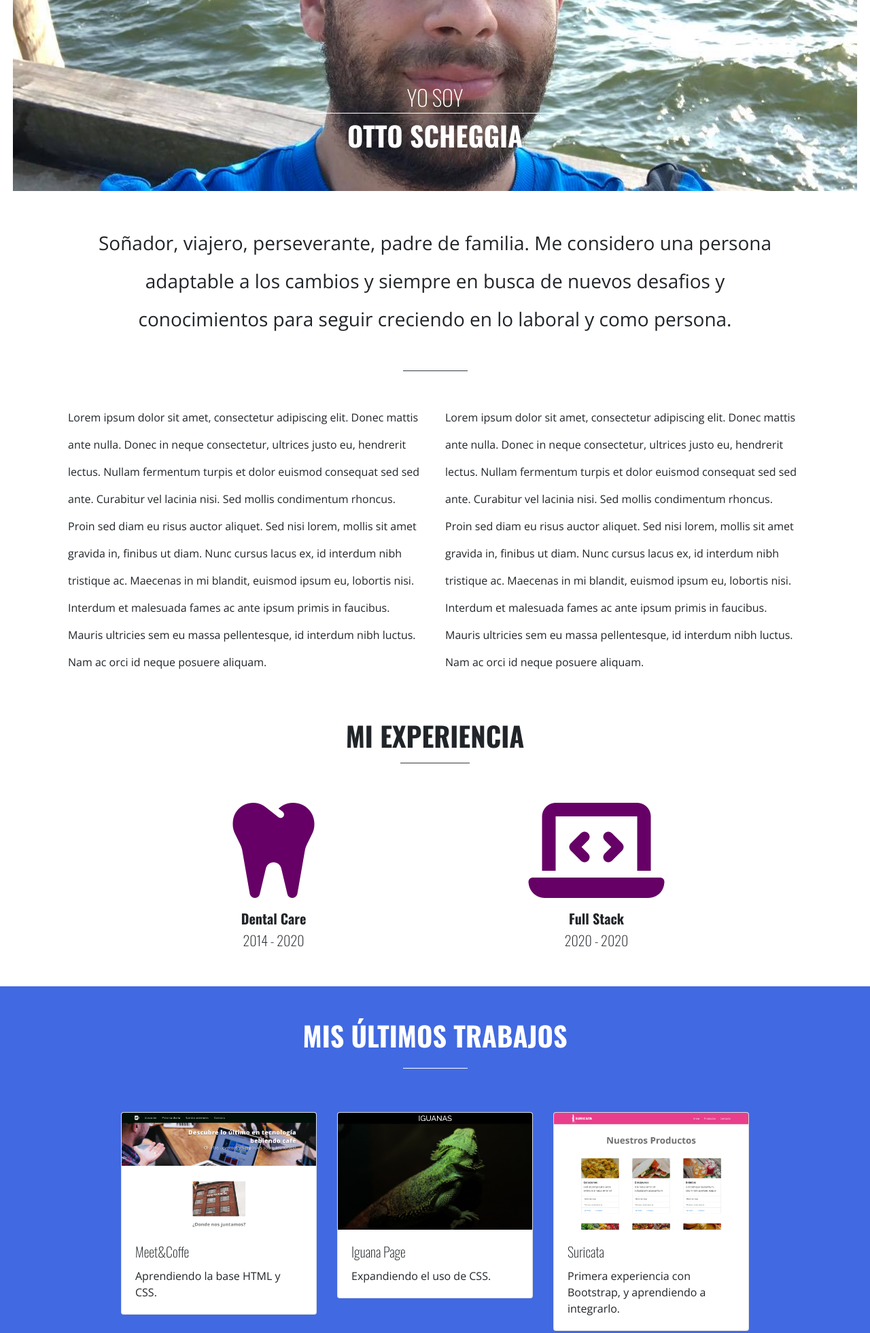
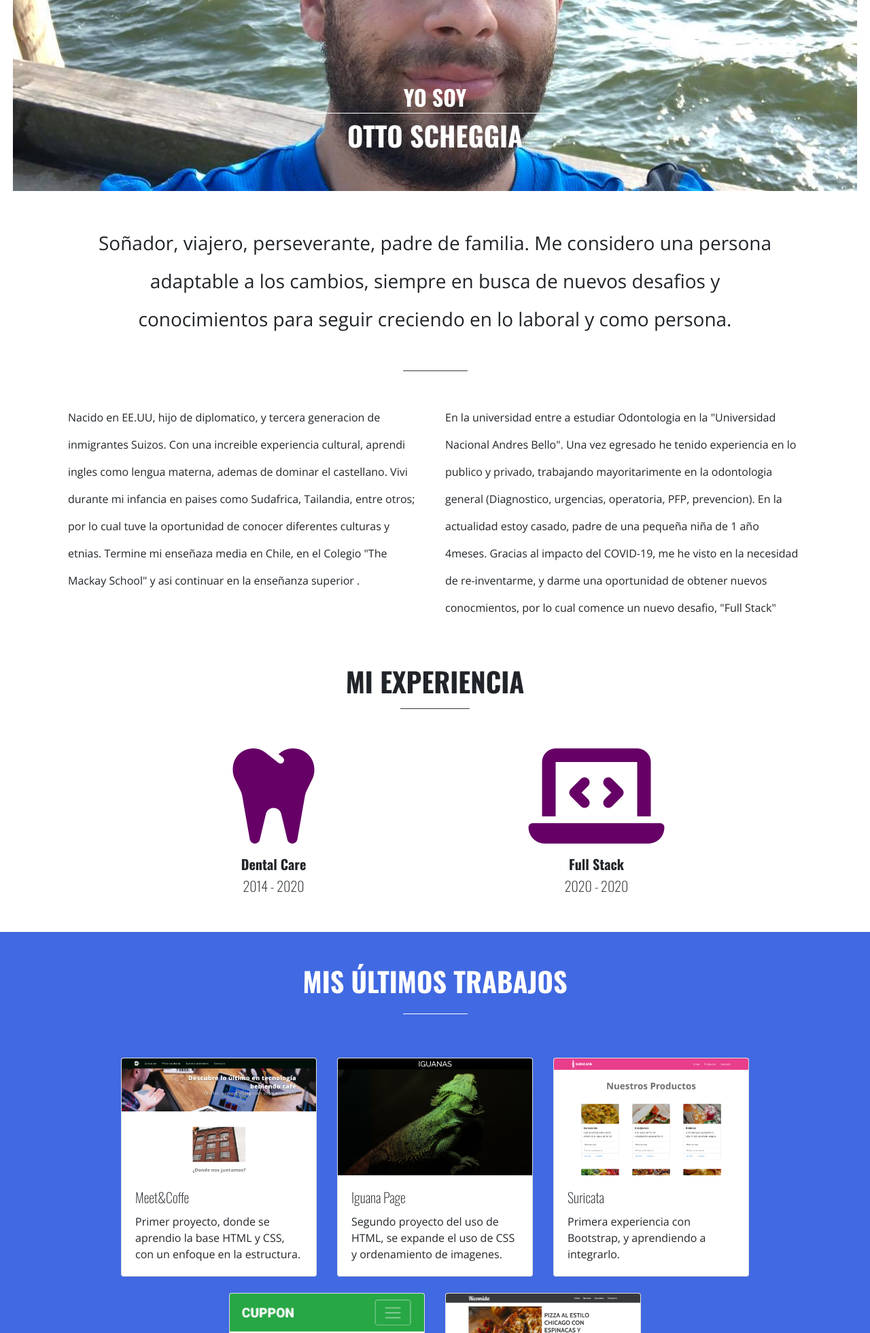
Before and after one commit to OttoScheggia/Prueba-mi-Portafolio, a plain HTML site: page index.html in a window 1280 px wide. Shown: the part 380-2341 px from the top of the page at 68% size. Drawn offline with nearby package versions, Linux system fonts and the light colour scheme; a script that the page names is missing.

Commit message:
ultimos cambios

```diff
--- a/assets/js/script.js
+++ b/assets/js/script.js
@@ -1,9 +1,9 @@
 $(function(){
+
     $("a").click(function(event) {
+      if (this.hash !== "") {
+        event.preventDefault();
 
-    if (this.hash !== "") {
-
-    event.preventDefault();
         var gato = this.hash;
 
         $('html, body').animate({
--- a/index.html
+++ b/index.html
@@ -22,6 +22,7 @@
 </head>
 <body>
 
+    <!-- NavBar -->
     <nav class="text-white navbar fixed-top navbar-expand-lg navbar-dark bg-royalblue container-fluid">
           <div class="container">
           <h1 class="m-0 font-weight-bold">OS</h1>
@@ -49,19 +50,21 @@
           </div>
       </nav>
 
+      <!-- Header -->
       <header id="inicio" class="hero-section container-fluid text-white text-center">
         <section class="text-hero container">
             <div class="row justify-content-center">
-                <h2 class="font-weight-light border-bottom border-white p-1 text-center col-4">YO SOY</h2>
+                <h2 class="font-weight-bold border-bottom border-white p-1 text-center col-4">YO SOY</h2>
             </div>
                 <h1 class="font-weight-bold col-12">OTTO SCHEGGIA</h1>
 
         </section>
     </header>
 
+      <!-- Sobre Mi -->
     <section id="sobre-mi" class="d-none d-sm-block d-md-block container mt-4 justify-content-center">
 
-        <h3 class="m-5 text-center" style="line-height: 2;">Soñador, viajero, perseverante, padre de familia. Me considero una persona adaptable a los cambios y siempre en busca de nuevos desafios y conocimientos para seguir creciendo en lo laboral y como persona.</h3>
+        <h3 class="m-5 text-center" style="line-height: 2;">Soñador, viajero, perseverante, padre de familia. Me considero una persona adaptable a los cambios, siempre en busca de nuevos desafios y conocimientos para seguir creciendo en lo laboral y como persona.</h3>
 
         <div class="row justify-content-center">
             <div class="col-1 border-bottom border-dark mb-5 text-center">
@@ -71,15 +74,16 @@
         <div class="container">
             <div class="row">
                 <div class="texto-parrafo col-6">
-                    <p>Lorem ipsum dolor sit amet, consectetur adipiscing elit. Donec mattis ante nulla. Donec in neque consectetur, ultrices justo eu, hendrerit lectus. Nullam fermentum turpis et dolor euismod consequat sed sed ante. Curabitur vel lacinia nisi. Sed mollis condimentum rhoncus. Proin sed diam eu risus auctor aliquet. Sed nisi lorem, mollis sit amet gravida in, finibus ut diam. Nunc cursus lacus ex, id interdum nibh tristique ac. Maecenas in mi blandit, euismod ipsum eu, lobortis nisi. Interdum et malesuada fames ac ante ipsum primis in faucibus. Mauris ultricies sem eu massa pellentesque, id interdum nibh luctus. Nam ac orci id neque posuere aliquam.</p>
+                    <p> Nacido en EE.UU, hijo de diplomatico, y tercera generacion de inmigrantes Suizos. Con una increible experiencia cultural, aprendi ingles como lengua materna, ademas de dominar el castellano. Vivi durante mi infancia en paises como Sudafrica, Tailandia, entre otros; por lo cual tuve la oportunidad de conocer diferentes culturas y etnias. Termine mi enseñaza media en Chile, en el Colegio "The Mackay School" y asi continuar en la enseñanza superior .</p>
                 </div>
                 <div class="texto-parrafo col-6">
-                    <p>Lorem ipsum dolor sit amet, consectetur adipiscing elit. Donec mattis ante nulla. Donec in neque consectetur, ultrices justo eu, hendrerit lectus. Nullam fermentum turpis et dolor euismod consequat sed sed ante. Curabitur vel lacinia nisi. Sed mollis condimentum rhoncus. Proin sed diam eu risus auctor aliquet. Sed nisi lorem, mollis sit amet gravida in, finibus ut diam. Nunc cursus lacus ex, id interdum nibh tristique ac. Maecenas in mi blandit, euismod ipsum eu, lobortis nisi. Interdum et malesuada fames ac ante ipsum primis in faucibus. Mauris ultricies sem eu massa pellentesque, id interdum nibh luctus. Nam ac orci id neque posuere aliquam.</p>
+                    <p>En la universidad entre a estudiar Odontologia en la "Universidad Nacional Andres Bello". Una vez egresado he tenido experiencia en lo publico y privado, trabajando mayoritarimente en la odontologia general (Diagnostico, urgencias, operatoria, PFP, prevencion). En la actualidad estoy casado, padre de una pequeña niña de 1 año 4meses. Gracias al impacto del COVID-19, me he visto en la necesidad de re-inventarme, y darme una oportunidad de obtener nuevos conocmientos, por lo cual comence un nuevo desafio, "Full Stack"</p>
                 </div>
             </div>
         </div>
     </section>
 
+    <!-- Mi Experiencia -->
     <section id="experiencia" class="text-center m-5">
       <h1 class="font-weight-bold mb-3">MI EXPERIENCIA</h1>
 
@@ -130,7 +134,7 @@
                 <div class="card" style="width: 18rem;">
                   <img src="assets/img/meet_coffee.png" class="card-img-top" alt="Meetandcoffee">                  <div class="card-body">
                     <h5 class="card-title">Meet&Coffe</h5>
-                    <p class="card-text">Aprendiendo la base HTML y CSS.</p>
+                    <p class="card-text">Primer proyecto, donde se aprendio la base HTML y CSS, con un enfoque en la estructura.</p>
                   </div>
                 </div>
           </div>
@@ -140,7 +144,7 @@
                   <img src="assets/img/iguana_page.png" class="card-img-top" alt="iguana">
                   <div class="card-body">
                     <h5 class="card-title">Iguana Page</h5>
-                    <p class="card-text">Expandiendo el uso de CSS.</p>
+                    <p class="card-text"> Segundo proyecto del uso de HTML, se expande el uso de CSS y ordenamiento de imagenes.</p>
                   </div>
                 </div>
           </div>
@@ -170,15 +174,15 @@
                   <img src="assets/img/ricomida.png" class="card-img-top" alt="ricomida">
                   <div class="card-body">
                     <h5 class="card-title">Ricomida</h5>
-                    <p class="card-text">Primera experiencia con intengracion de comandos de JavaScript y su aplicaion en conjunto a Bootstrap y CSS</p>
+                    <p class="card-text">Intengracion de comandos de JavaScript y su aplicaion en conjunto a Bootstrap y CSS</p>
                   </div>
                 </div>
           </div>
-
         </div>
       </div>
     </section>
 
+    <!-- Contacto -->
     <section id="contacto">
       <h1 class="font-weight-bold mb-3 mt-5 text-center">CONTACTO</h1>
       <div class="row justify-content-center m-0">
@@ -186,10 +190,11 @@
         </div>
       </div>
 
-      <!-- TYPEFORM -->
-        <div class="cui-embed" style="height: 400px; width: 100%;" data-cui-uid="Jnlhunur" data-cui-mode="widget" data-cui-pill-button-color="#0000FF"></div><script src="https://public-assets.typeform.com/confab/embed.js" async></script>
+      <!-- Typeform -->
+        <div class="cui-embed" style="height: 400px; width: 100%;" data-cui-uid="Jnlhunur" data-cui-avatar="https://images.typeform.com/images/wsvvQJqL9aCG" data-cui-mode="widget" data-cui-pill-button-color="#0000FF"></div><script src="https://public-assets.typeform.com/confab/embed.js" async></script>
     </section>
 
+      <!-- Footer -->
     <footer class="bg-royalblue text-center">
       <div class="container p-5">
         <div class="row">
```
Lines whose indentation alone changed are shown as unchanged.
